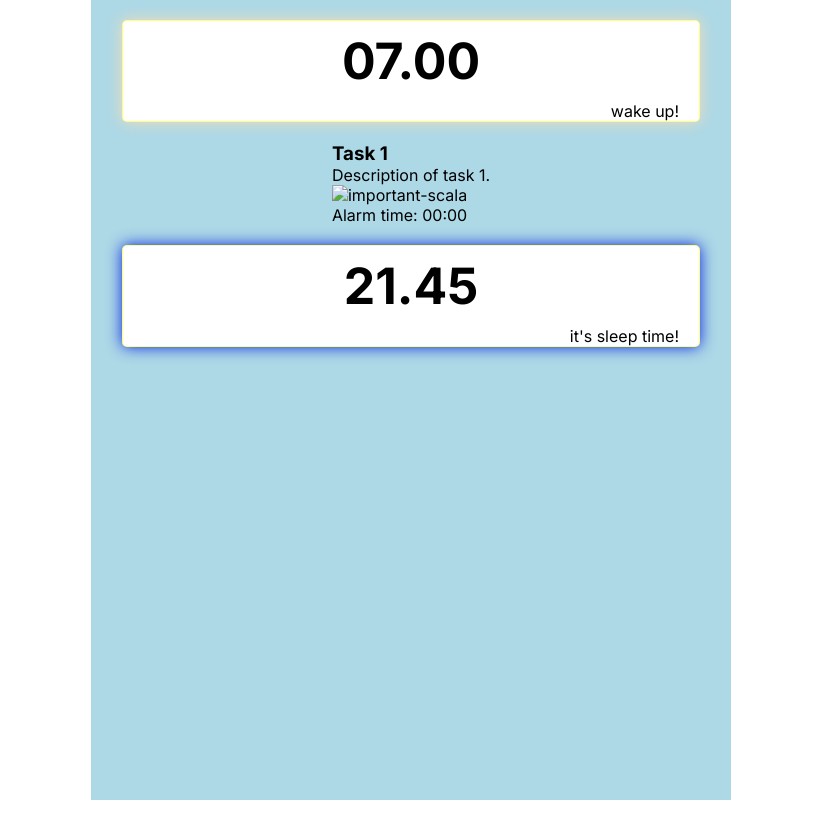
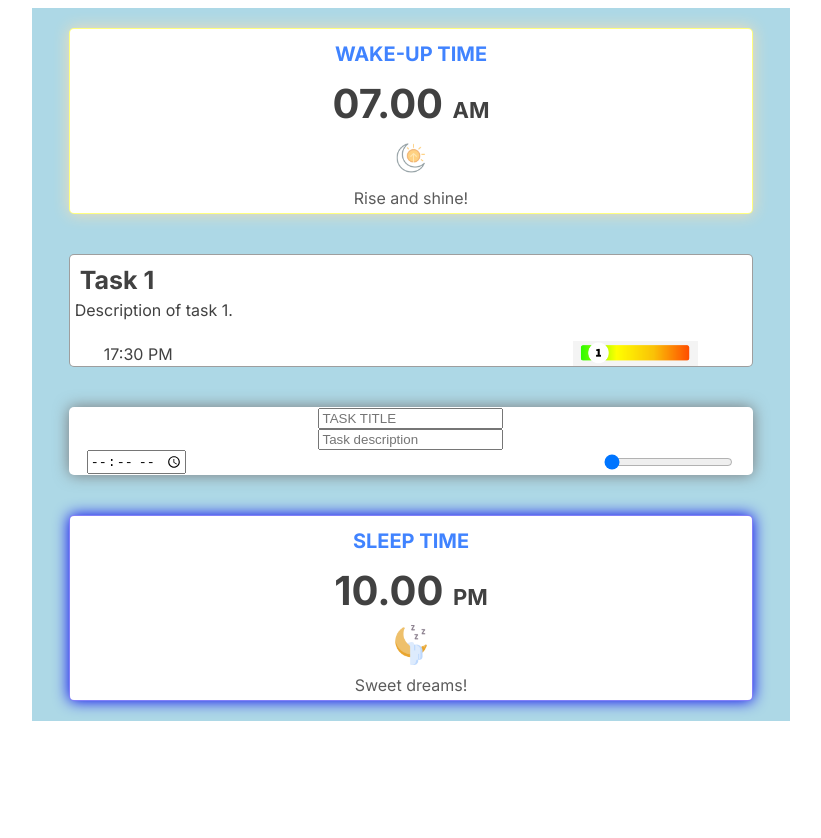
Before and after one commit to iyiinsan5555/MyDailyOrganiser, a plain HTML site: page index.html in a window 1280 px wide. Shown: the top 838 px of the page, without its empty margins (229-1050 px from the left). Before the commit the page ends 800 px from the top, so only its background shows below. Drawn offline with Linux system fonts and the light colour scheme.

Commit message:
My javascript infos are not good enough. Learning it.

```diff
--- a/index.html
+++ b/index.html
@@ -12,24 +12,35 @@
         <ul class="task-list">
 
             <div class="wake-up-task">
-                <h3 class="title">07.00</h3>
-                <p class="description">wake up!</p>
+                <h3 class="title">WAKE-UP TIME</h3>
+                <h3 class="time">07.00 <span>AM</span></h3>
+                <img class="wake-up-img" src="Images/wake-up-img.png" alt="wake-up img">
+                <p class="description">Rise and shine!</p>
             </div>
 
             <div class="classic-task">
                 <h3 class="title">Task 1</h3>
                 <p class="description">Description of task 1.</p>
-                <img class="imp-scala" alt="important-scala">
-                <p class="alarm-time">Alarm time: 00:00</p>
+                <div class="task-info">
+                    <p class="alarm-time">17:30 PM</p>
+                    <img class="imp-scala" alt="important-scala" src="Images/scala1.png">
+                </div>
             </div>
 
             <div class="add-task">
-
+                <input type="text" class="task-title" placeholder="TASK TITLE">
+                <input type="text" class="task-description" placeholder="Task description">
+                <div class="row-div">
+                    <input type="time" class="alarm-time">
+                    <input type="range" min="1" max="5" value="1">
+                </div>
             </div>
 
             <div class="sleep-task">
-                <h3 class="title">21.45</h3>
-                <p class="description">it's sleep time!</p>
+                <h3 class="title">SLEEP TIME</h3>
+                <h3 class="time">10.00 <span>PM</span></h3>
+                <img class="wake-up-img" src="Images/sleep-img.png" alt="sleep img">
+                <p class="description">Sweet dreams!</p>
             </div>
         </ul>
     </div>
--- /dev/null
+++ b/main.js
@@ -0,0 +1 @@
+//Learning currently
--- a/stylesheet.css
+++ b/stylesheet.css
@@ -2,18 +2,22 @@
 
 body {
     font-family: Inter, Arial;
+    height: 2000px;
+
+    display: flex;
+    flex-direction: column;
+    align-items: center;
+    justify-content: start;
 }
 
 h3, p {
     margin: 0;
+    color: rgb(65, 65, 65);
 }
 
 .main-container {
-    position: fixed;
-    top: 0;
-    bottom: 0;
-    right: 25%;
-    left: 25%;
+
+    width: 60%;
 
     background-color: lightblue;
 
@@ -44,59 +48,229 @@ h3, p {
     background-color: white;
 
     width: 90%;
-    height: 100px;
+    height: max-content;
 
     border: 1px solid rgba(255, 255, 0, 0.5);
     border-radius: 5px;
     box-shadow: 0 0 15px wheat;
 
-    display: grid;
-    grid-template-rows: 1fr 20px;
+    display: flex;
+    flex-direction: column;
     align-items: center;
+    justify-content: space-between;
 
     margin: 20px 0 20px 0;
 }
 
 
 .wake-up-task .title {
-    text-align: center;
-    font-size: 50px;
+   text-align: center;
+   align-content: center;
+
+   color: rgb(64, 131, 255);
+
+   font-size: 20px;
+
+   flex: 50px;
+   /*background-color: lightcyan;*/
 
 }
 
+.wake-up-task .time  {
+    text-align: center;
+
+    font-size: 40px;
+
+    /*background-color: lightpink;*/
+
+
+    margin-top: 0px;
+    margin-bottom: 0;
+}
+
+.wake-up-task .time span {
+    font-size: 22px;
+}
+
+.wake-up-task .wake-up-img  {
+    /*background-color: lightgreen;*/
+    width: 40px;
+    height: 40px;
+
+    margin-top: 10px;
+    margin-bottom: 0px;
+}
+
 .wake-up-task .description  {
-    text-align: end;
-    margin-right: 20px;
+      /*background-color: lightblue;*/
+      margin-top: 10px;
+      color: rgb(91, 91, 91);
+    margin-bottom: 5px;
 }
 
 
 
 
-.sleep-task {
+
+.classic-task {
     background-color: white;
 
     width: 90%;
-    height: 100px;
+    height: max-content;
 
-    border: 1px solid rgba(255, 255, 0, 0.5);
+    border: 1px solid rgba(62, 62, 62, 0.5);
     border-radius: 5px;
-    box-shadow: 0 0 15px rgb(7, 36, 225);
 
-    display: grid;
-    grid-template-rows: 1fr 20px;
+    display: flex;
+    flex-direction: column;
     align-items: center;
+    justify-content: space-between;
+
+    margin: 20px 0 20px 0;
+}
+
+.classic-task .title {
+    width: 100%;
+    text-align: start;
+
+    margin-left: 20px;
+    margin-top: 10px;
+    margin-bottom: 5px;
+
+    font-size: 25px;
+}
+
+.classic-task .description {
+    width: 100%;
+    margin-left: 10px;
+    margin-bottom: 6px;
+}
+
+.classic-task .task-info {
+    display: flex;
+    flex-direction: row;
+    align-items: center;
+    justify-content: space-between;
+
+    width: 90%;
+
+    margin-top: 15px;
+}
+
+.classic-task .task-info .alarm-time {
+    margin-right: 20px;
+}
+
+.classic-task .task-info .imp-scala {
+    margin-right: 20px;
+
+    height: 25px;
+    width: 125px;
+
+    object-fit: cover;
+
+    background-color: rgba(225, 225, 225, 0.377);
+}
+
+
+.sleep-task {
+     background-color: white;
+
+    width: 90%;
+    height: max-content;
+
+    border: 1px solid rgba(4, 0, 240, 0.5);
+    border-radius: 5px;
+    box-shadow: 0 0 15px rgb(4, 0, 240);
+
+    display: flex;
+    flex-direction: column;
+    align-items: center;
+    justify-content: space-between;
 
     margin: 20px 0 20px 0;
 }
 
 
 .sleep-task .title {
-    text-align: center;
-    font-size: 50px;
+   text-align: center;
+   align-content: center;
+
+   color: rgb(64, 131, 255);
+
+   font-size: 20px;
+
+   flex: 50px;
+   /*background-color: lightcyan;*/
 
 }
 
+.sleep-task .time  {
+    text-align: center;
+
+    font-size: 40px;
+
+    /*background-color: lightpink;*/
+
+
+    margin-top: 0px;
+    margin-bottom: 0;
+}
+
+.sleep-task .time span {
+    font-size: 22px;
+}
+
+.sleep-task .wake-up-img  {
+    /*background-color: lightgreen;*/
+    width: 40px;
+    height: 40px;
+
+    margin-top: 10px;
+    margin-bottom: 0px;
+}
+
 .sleep-task .description  {
-    text-align: end;
-    margin-right: 20px;
+      /*background-color: lightblue;*/
+      margin-top: 10px;
+      color: rgb(91, 91, 91);
+      margin-bottom: 5px;
 }
+
+
+
+
+.add-task {
+    background-color: white;
+
+    width: 90%;
+    height: max-content;
+
+    border: 1px solid rgba(255, 255, 255, 0.5);
+    border-radius: 5px;
+    box-shadow: 0 0 15px rgb(122, 122, 122);
+
+    display: flex;
+    flex-direction: column;
+    align-items: center;
+    justify-content: space-between;
+
+    margin: 20px 0 20px 0;
+}
+
+.add-task .task-title {
+
+}
+
+.add-task .task-description {
+
+}
+
+.add-task .row-div {
+    display: flex;
+    flex-direction: row;
+    align-items: center;
+    justify-content: space-between;
+
+    width: 95%;
+}
```
Also changed, not shown: Ekran görüntüsü 2025-10-16 200002.png (deleted), Ekran görüntüsü 2025-10-16 214341.png (deleted), Images/scala1.png (added), Images/scala2.png (added), Images/scala3.png (added), Images/scala4.png (added), Images/scala5.png (added), Images/sleep-img.png (added), Images/wake-up-img.png (added).
